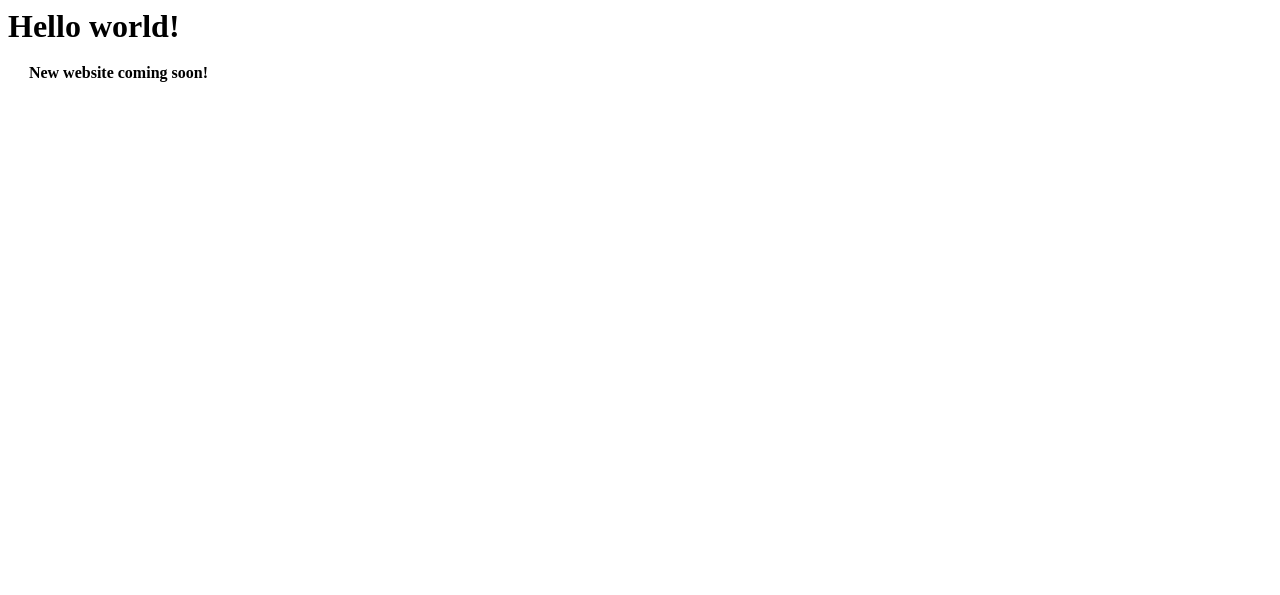
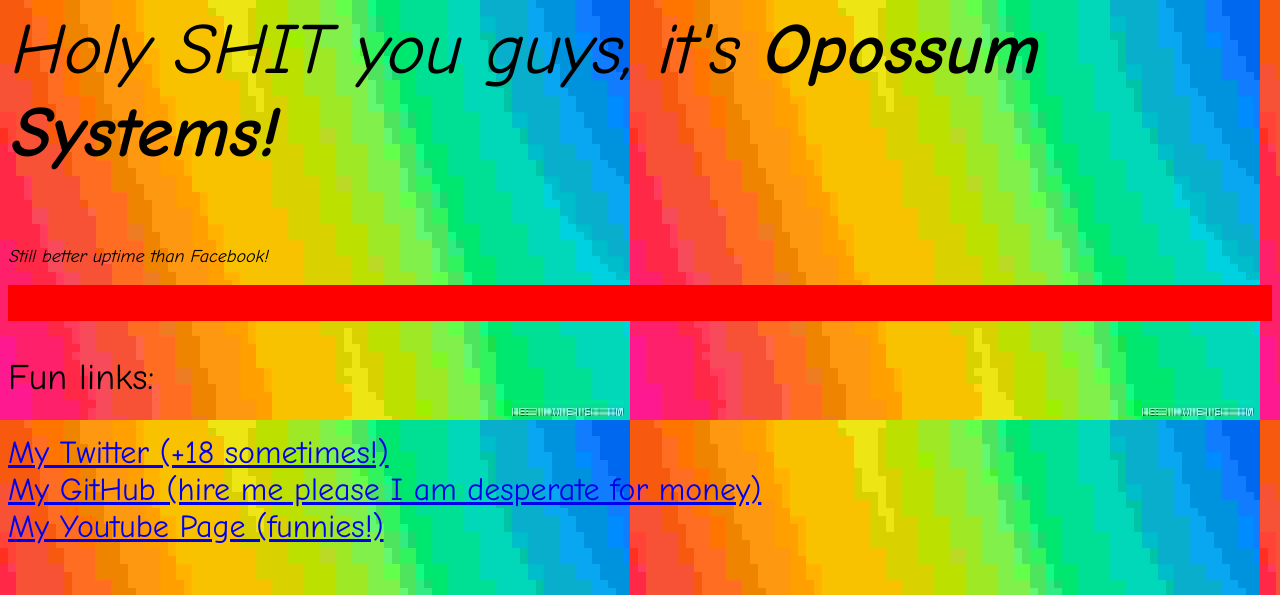
Before and after one commit to dinnerbird/opossum-systems-html, a plain HTML site: page index.html in a window 1280 px wide. Shown: the top 595 px of the page. Drawn offline with Linux system fonts and the light colour scheme.

Commit message:
added some GIRTH

```diff
--- a/index.html
+++ b/index.html
@@ -1,13 +1,27 @@
 <head>
 	<title>Opossum Systems</title>
+	<link rel="stylesheet" href="styles.css"/>
+
 </head>
 
 <body>
-	<h1>Hello world!</h1>
-	<marquee direction="down" width="200" height="16" behavior="alternate" scrollamount="6" style="border:none">
-		<marquee behavior="alternate">
-		  <b>New website coming soon!</b>
-		</marquee>
-	  </marquee>
+	<p style="font-size: 72px"><i>Holy SHIT you guys, it's <strong>Opossum Systems!</strong></i></p>
+	<p style="font-size: large"><i>Still better uptime than Facebook!</i></p>
+	<div id="obnoxious">
+		<marquee direction="left" height="36" scrollamount="30" style="border:none">
+			  <b>New website coming soon! I'm sorry you have to look at this disaster right now and possibly get a seizure from it but y'know budget cuts had to be made somewhere...</b>
+			</marquee>
+		  </marquee>
+	</div>
+
+	<p style="font-size:36px">Fun links:</p>
+	<div id="#links">
+		<a href="https://www.twitter.com/ThiccOzzie">My Twitter (+18 sometimes!)</a>
+		<br>
+		<a href="https://www.github.com/dinnerbird">My GitHub (hire me please I am desperate for money)</a>
+		<br>
+		<a href="https://www.youtube.com/c/OzzieCapricornus">My Youtube Page (funnies!)</a>
+	</div>
+
 
 </body>
--- /dev/null
+++ b/styles.css
@@ -0,0 +1,35 @@
+body {
+    background-image: url('gradient_crushed.jpg');
+
+
+    /*linear-gradient(
+        90deg,
+        rgba(255, 0, 0, 1) 0%,
+        rgba(255, 154, 0, 1) 10%,
+        rgba(208, 222, 33, 1) 20%,
+        rgba(79, 220, 74, 1) 30%,
+        rgba(63, 218, 216, 1) 40%,
+        rgba(47, 201, 226, 1) 50%,
+        rgba(28, 127, 238, 1) 60%,
+        rgba(95, 21, 242, 1) 70%,
+        rgba(186, 12, 248, 1) 80%,
+        rgba(251, 7, 217, 1) 90%,
+        rgba(255, 0, 0, 1) 100%
+    )
+    */
+
+}
+
+p {
+    font-family: "Comic Sans MS", sans-serif;
+}
+
+
+#obnoxious {
+    background-image: url(epilepsy.gif)
+}
+
+a {
+    font-size:xx-large;
+    font-family:"Comic Sans MS";
+}
```
Also changed, not shown: epilepsy.gif (added), gradient.jpg (added), gradient_crushed.jpg (added), melgibson.bmp (added).
